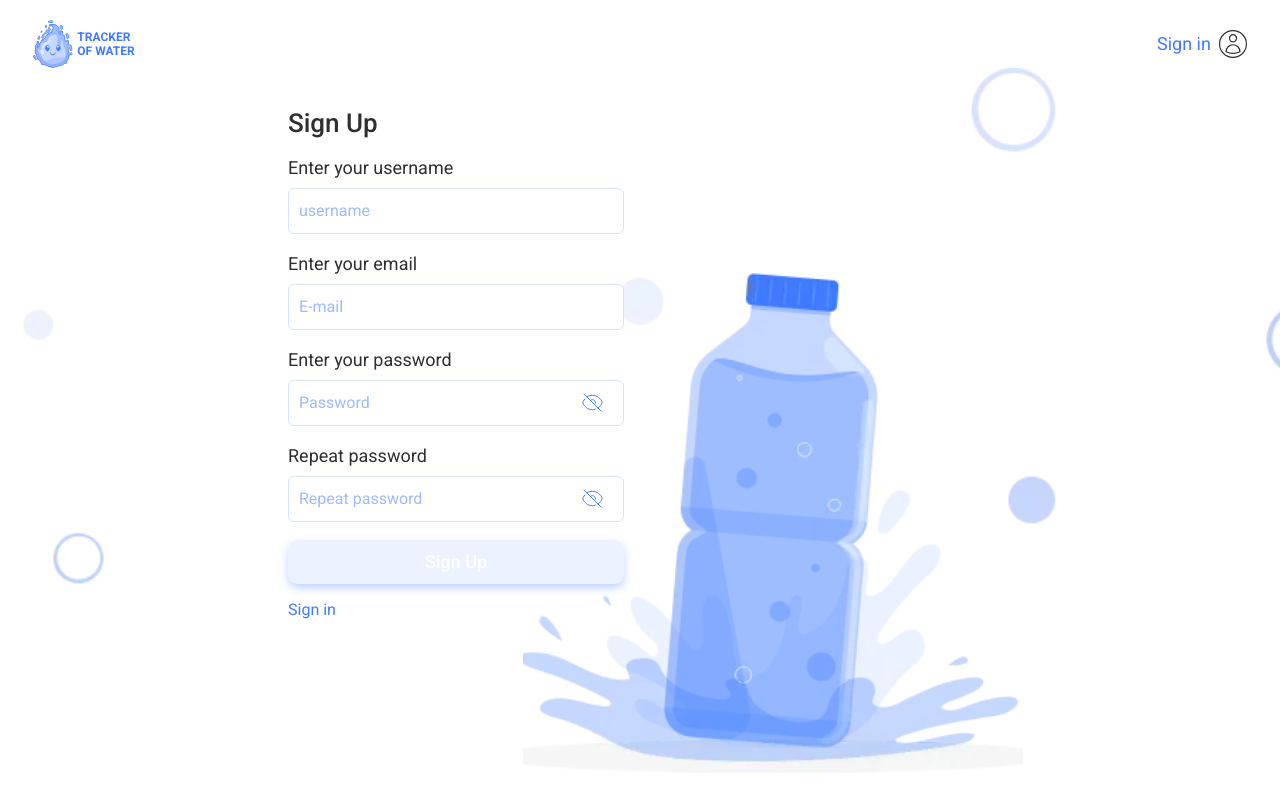
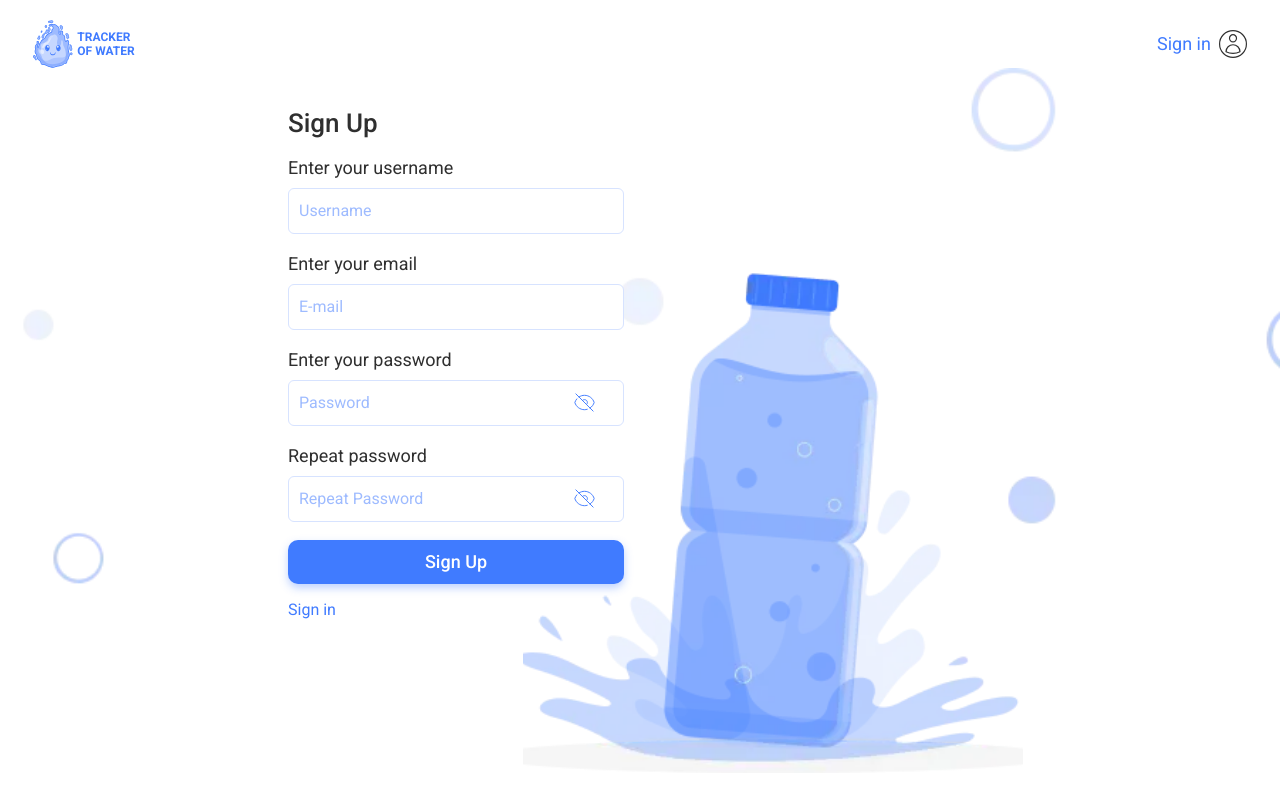
Before and after one commit to Valentan390/Water-Tracker, a React (Vite) app: page /water-tracker/signup in a window 1280 px wide. Built offline with nearby package versions, Linux system fonts and the light colour scheme.

Commit message:
Update AuthSignupForm

```diff
--- /dev/null
+++ b/src/components/AuthSignupForm/AuthInput/AuthInput.jsx
@@ -0,0 +1,41 @@
+import { useState } from "react";
+import s from "./AuthInput.module.css";
+import PasswordVisibilityButton from "../../Button/PasswordVisibilityButton/PasswordVisibilityButton";
+
+const AuthInput = ({ label, name, register, errors, placeholder }) => {
+  const [passwordVisible, setPasswordVisible] = useState(false);
+
+  const togglePasswordVisibility = () => {
+    setPasswordVisible(!passwordVisible);
+  };
+
+  return (
+    <label className={s.signupPageLabel}>
+      {label}
+      <input
+        className={`${s.signupPageInput} ${
+          errors[name] ? s.signupPageInputError : ""
+        }`}
+        {...register(name)}
+        maxLength="33"
+        placeholder={placeholder}
+        type={
+          name === "password" || name === "repeatPassword"
+            ? passwordVisible
+              ? "text"
+              : "password"
+            : "text"
+        }
+      />
+      <p className={s.errorMessage}>{errors[name]?.message}</p>
+      {(name === "password" || name === "repeatPassword") && (
+        <PasswordVisibilityButton
+          passwordVisible={passwordVisible}
+          togglePasswordVisibility={togglePasswordVisibility}
+        />
+      )}
+    </label>
+  );
+};
+
+export default AuthInput;
--- /dev/null
+++ b/src/components/AuthSignupForm/AuthInput/AuthInput.module.css
@@ -0,0 +1,56 @@
+.signupPageLabel {
+  display: flex;
+  gap: 8px;
+  flex-direction: column;
+  color: var(--black, #2f2f2f);
+  font-family: Roboto;
+  font-size: 18px;
+  font-style: normal;
+  font-weight: 400;
+  line-height: 1.33;
+  width: 100%;
+  position: relative;
+}
+
+.signupPageInput {
+  display: flex;
+  padding: 12px 10px;
+  flex-direction: column;
+  justify-content: center;
+  align-items: flex-start;
+  gap: 10px;
+  border-radius: 6px;
+  border: 1px solid var(--light-blue-2, #d7e3ff);
+  color: var(--dark-blue, #407bff);
+  font-family: Roboto;
+  font-size: 16px;
+  font-style: normal;
+  font-weight: 400;
+  line-height: 1.25;
+  outline: none;
+}
+
+.signupPageInput::placeholder {
+  color: var(--light-blue-3, #9ebbff);
+}
+
+.signupPageInputError {
+  border: 1px solid var(--red, #ef5050);
+  color: var(--red, #ef5050);
+}
+
+.signupPageInputError::placeholder {
+  color: var(--red, #ef5050);
+}
+
+.errorMessage {
+  position: absolute;
+  left: 0;
+  bottom: -18px;
+  color: var(--red, #ef5050);
+  font-family: Roboto;
+  font-size: 10px;
+  font-style: normal;
+  font-weight: 400;
+  line-height: 1.1;
+}
--- a/src/components/AuthSignupForm/AuthSignupForm.jsx
+++ b/src/components/AuthSignupForm/AuthSignupForm.jsx
@@ -1,63 +1,26 @@
 import s from "./AuthSignupForm.module.css";
 import { Link } from "react-router-dom";
-import sprite from "../../images/svg/sprite.svg";
 import { toast } from "react-toastify";
 import { useForm } from "react-hook-form";
 import { yupResolver } from "@hookform/resolvers/yup";
-import * as yup from "yup";
-import { useState } from "react";
 import { useDispatch } from "react-redux";
 import { logInUser, registerUser } from "../../redux/authUser/operations";
-
-const emailRegexp = /^[a-z0-9._-]+@[a-z0-9.-]+\.[a-z]{2,4}$/;
-
-const schemaSignup = yup
-  .object({
-    username: yup.string().min(3).required(),
-    email: yup.string().matches(emailRegexp, "Invalid email format").required(),
-    password: yup.string().min(8).max(64).required(),
-  })
-  .required();
+import { schemaSignup } from "../../helpers/validation";
+import AuthInput from "./AuthInput/AuthInput.jsx";
+import { authInputs } from "./AuthSignupFormData/AuthSignupFormData.js";
 
 const AuthSignupForm = () => {
-  const [passwordMatch, setPasswordMatch] = useState(true);
-  const [confirmPassword, setConfirmPassword] = useState("");
-  const [passwordVisible, setPasswordVisible] = useState({
-    password: false,
-    repeatPassword: false,
-  });
-
   const dispatch = useDispatch();
 
   const {
     register,
     handleSubmit,
-    formState: { errors, isDirty },
-    watch,
+    formState: { errors },
     reset,
   } = useForm({
     mode: "onTouched",
     resolver: yupResolver(schemaSignup),
   });
-
-  const password = watch("password", "");
-
-  const handlePasswordConfirmationChange = (e) => {
-    const confirmPassword = e.target.value;
-    setConfirmPassword(confirmPassword);
-    // setPasswordMatch(confirmPassword === password);
-  };
-
-  const handleConfirmPasswordBlur = () => {
-    setPasswordMatch(confirmPassword === password);
-  };
-
-  const togglePasswordVisibility = (fieldName) => {
-    setPasswordVisible((prev) => ({
-      ...prev,
-      [fieldName]: !prev[fieldName],
-    }));
-  };
 
   const onSubmit = async ({ username, email, password }, e) => {
     e.preventDefault();
@@ -75,94 +38,21 @@ const AuthSignupForm = () => {
     <div className={s.signupPageWraper}>
       <h4 className={s.signupPageTitle}>Sign Up</h4>
       <form className={s.signupPageForm} onSubmit={handleSubmit(onSubmit)}>
-        <label className={s.signupPageLabel}>
-          Enter your username
-          <input
-            className={`${s.signupPageInput} ${
-              errors.username ? s.signupPageInputError : ""
-            }`}
-            {...register("username")}
-            maxLength="33"
-            placeholder="username"
+        {authInputs.map((input, index) => (
+          <AuthInput
+            key={index}
+            label={input.label}
+            name={input.name}
+            register={register}
+            errors={errors}
+            placeholder={input.placeholder}
           />
-          <p className={s.errorMessage}>{errors.username?.message}</p>
-        </label>
-
-        <label className={s.signupPageLabel}>
-          Enter your email
-          <input
-            className={`${s.signupPageInput} ${
-              errors.email ? s.signupPageInputError : ""
-            }`}
-            {...register("email")}
-            maxLength="33"
-            placeholder="E-mail"
-          />
-          <p className={s.errorMessage}>{errors.email?.message}</p>
-        </label>
-
-        <label className={s.signupPageLabel}>
-          Enter your password
-          <input
-            className={`${s.signupPageInput} ${
-              errors.password ? s.signupPageInputError : ""
-            } ${!passwordMatch ? s.signupPageInputError : ""}`}
-            {...register("password")}
-            maxLength="33"
-            placeholder="Password"
-            type={passwordVisible.password ? "text" : "password"}
-          />
-          <p className={s.errorMessage}>{errors.password?.message}</p>
-          <button
-            className={s.signupPageInputButton}
-            type="button"
-            onClick={() => togglePasswordVisibility("password")}
-          >
-            <svg className={s.signupPageInputButtonSvg}>
-              <use
-                href={`${sprite}#icon-${
-                  passwordVisible.password ? "eye" : "eye-slash"
-                }`}
-              />
-            </svg>
-          </button>
-        </label>
-
-        <label className={s.signupPageLabel}>
-          Repeat password
-          <input
-            className={`${s.signupPageInput} ${
-              !passwordMatch ? s.signupPageInputError : ""
-            }`}
-            type={passwordVisible.repeatPassword ? "text" : "password"}
-            maxLength="33"
-            placeholder="Repeat password"
-            onChange={handlePasswordConfirmationChange}
-            onBlur={handleConfirmPasswordBlur}
-          />
-          {!passwordMatch && (
-            <p className={s.errorMessage}>Passwords do not match</p>
-          )}
-          <button
-            className={s.signupPageInputButton}
-            type="button"
-            onClick={() => togglePasswordVisibility("repeatPassword")}
-          >
-            <svg className={s.signupPageInputButtonSvg}>
-              <use
-                href={`${sprite}#icon-${
-                  passwordVisible.repeatPassword ? "eye" : "eye-slash"
-                }`}
-              />
-            </svg>
-          </button>
-        </label>
+        ))}
 
         <button
           className={s.signupPageButton}
           name="Registration"
           type="submit"
-          disabled={!isDirty || !passwordMatch}
         >
           Sign Up
         </button>
--- a/src/components/AuthSignupForm/AuthSignupForm.module.css
+++ b/src/components/AuthSignupForm/AuthSignupForm.module.css
@@ -19,65 +19,6 @@
   flex-direction: column;
   align-items: flex-start;
   margin-bottom: 16px;
-}
-
-.signupPageLabel {
-  display: flex;
-  gap: 8px;
-  flex-direction: column;
-  color: var(--black, #2f2f2f);
-  font-family: Roboto;
-  font-size: 18px;
-  font-style: normal;
-  font-weight: 400;
-  line-height: 1.33;
-  width: 100%;
-  position: relative;
-}
-
-.signupPageInput {
-  display: flex;
-  padding: 12px 10px;
-  flex-direction: column;
-  justify-content: center;
-  align-items: flex-start;
-  gap: 10px;
-  border-radius: 6px;
-  border: 1px solid var(--light-blue-2, #d7e3ff);
-  color: var(--dark-blue, #407bff);
-  font-family: Roboto;
-  font-size: 16px;
-  font-style: normal;
-  font-weight: 400;
-  line-height: 1.25;
-  outline: none;
-}
-
-.signupPageInput::placeholder {
-  color: var(--light-blue-3, #9ebbff);
-}
-
-.signupPageInputError {
-  border: 1px solid var(--red, #ef5050);
-  color: var(--red, #ef5050);
-}
-
-.signupPageInputError::placeholder {
-  color: var(--red, #ef5050);
-}
-
-.signupPageInputButton {
-  position: absolute;
-  top: 43px;
-  left: 233px;
-  padding: 0;
-}
-
-.signupPageInputButtonSvg {
-  width: 23px;
-  height: 23px;
-  stroke: var(--dark-blue, #407bff);
-  padding: 0;
 }
 
 .signupPageButton {
@@ -103,23 +44,6 @@
 .signupPageButton:hover,
 .signupPageButton:focus {
   box-shadow: 0px 4px 14px 0px rgba(64, 123, 255, 0.54);
-}
-
-.signupPageButton:disabled {
-  cursor: not-allowed;
-  background: var(--light-blue-1, #ecf2ff);
-}
-
-.errorMessage {
-  position: absolute;
-  left: 0;
-  bottom: -18px;
-  color: var(--red, #ef5050);
-  font-family: Roboto;
-  font-size: 10px;
-  font-style: normal;
-  font-weight: 400;
-  line-height: 1.1;
 }
 
 .signupPageLink {
@@ -149,6 +73,7 @@
   background-position: center bottom;
   position: absolute;
   top: 466px;
+  z-index: -1;
 }
 
 @media screen and (min-width: 768px) {
@@ -157,6 +82,7 @@
     margin-left: 0;
     margin-right: auto;
   }
+
   .signupPageTitle {
     line-height: 1.23;
   }
@@ -165,10 +91,6 @@
     padding: 10px 30px;
     font-size: 18px;
     line-height: 1.33;
-  }
-
-  .signupPageInputButton {
-    left: 293px;
   }
 
   .signupPageBottle {
@@ -194,14 +116,6 @@
     margin-right: 198px;
   }
 
-  .signupPageForm {
-    gap: 20px;
-  }
-
-  .signupPageInputButton {
-    left: 336px;
-  }
-
   .errorMessage {
     font-size: 12px;
   }
@@ -218,6 +132,6 @@
     background-position: center bottom;
     position: absolute;
     top: -60px;
-    left: -1000px;;
+    left: -1000px;
   }
 }
--- /dev/null
+++ b/src/components/AuthSignupForm/AuthSignupFormData/AuthSignupFormData.js
@@ -0,0 +1,22 @@
+export const authInputs = [
+  {
+    label: "Enter your username",
+    name: "username",
+    placeholder: "Username",
+  },
+  {
+    label: "Enter your email",
+    name: "email",
+    placeholder: "E-mail",
+  },
+  {
+    label: "Enter your password",
+    name: "password",
+    placeholder: "Password",
+  },
+  {
+    label: "Repeat password",
+    name: "repeatPassword",
+    placeholder: "Repeat Password",
+  },
+];
--- /dev/null
+++ b/src/components/Button/PasswordVisibilityButton/PasswordVisibilityButton.jsx
@@ -0,0 +1,21 @@
+import s from "./PasswordVisibilityButton.module.css";
+import sprite from "../../../images/svg/sprite.svg";
+
+const PasswordVisibilityButton = ({
+  passwordVisible,
+  togglePasswordVisibility,
+}) => {
+  return (
+    <button
+      className={s.signupPageInputButton}
+      type="button"
+      onClick={togglePasswordVisibility}
+    >
+      <svg className={s.signupPageInputButtonSvg}>
+        <use href={`${sprite}#icon-${passwordVisible ? "eye" : "eye-slash"}`} />
+      </svg>
+    </button>
+  );
+};
+
+export default PasswordVisibilityButton;
--- /dev/null
+++ b/src/components/Button/PasswordVisibilityButton/PasswordVisibilityButton.module.css
@@ -0,0 +1,13 @@
+.signupPageInputButton {
+  position: absolute;
+  top: 43px;
+  right: 28px;
+  padding: 0;
+}
+
+.signupPageInputButtonSvg {
+  width: 23px;
+  height: 23px;
+  stroke: var(--dark-blue, #407bff);
+  padding: 0;
+}
--- a/src/helpers/validation.js
+++ b/src/helpers/validation.js
@@ -1,6 +1,27 @@
 import * as yup from "yup";
 
 const emailRegexp = /^[a-z0-9._-]+@[a-z0-9.-]+\.[a-z]{2,4}$/;
+
+export const schemaSignup = yup.object().shape({
+  username: yup
+    .string()
+    .required("Field is required")
+    .min(3, "Minimum 3 characters")
+    .max(64, "Maximum 64 characters"),
+  email: yup
+    .string()
+    .required("Field is required")
+    .matches(emailRegexp, "Enter a correct email"),
+  password: yup
+    .string()
+    .required("Field is required")
+    .min(8, "Minimum 8 characters")
+    .max(64, "Maximum 64 characters"),
+  repeatPassword: yup
+    .string()
+    .required("Сonfirm your password")
+    .oneOf([yup.ref("password"), null], "Passwords do not match"),
+});
 
 export const updateUserSchema = yup.object().shape({
   gender: yup.string().oneOf(["woman", "man"]),
```
